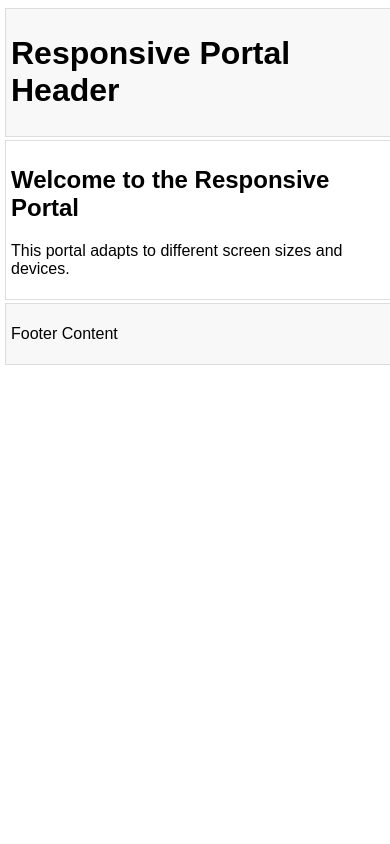
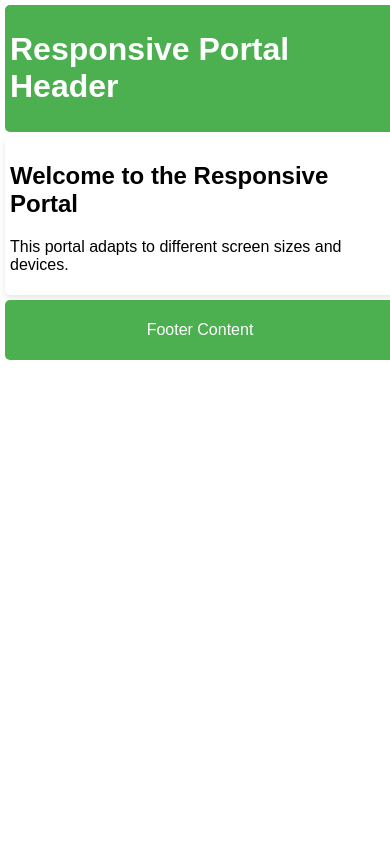
Before and after one commit to Pardhu-Guttula/BankingUsecase, a Python web app: template backend/templates/index.html in a window 390 px wide. Run offline with Jinja, Linux system fonts and the light colour scheme; the template is opened without the code that fills it, so the values that code supplies are empty.

Commit message:
commited by n8n

```diff
--- a/backend/static/css/styles.css
+++ b/backend/static/css/styles.css
@@ -1,36 +1,55 @@
-/* Epic Title: Implement Adaptive Layouts */
+/* Epic Title: Consistency Across Devices */
 
 body {
     font-family: Arial, sans-serif;
     margin: 0;
     padding: 0;
     box-sizing: border-box;
+    display: flex;
+    flex-direction: column;
+    min-height: 100vh;
 }
 
-/* Default styles for desktop */
 .container {
     width: 100%;
     max-width: 1200px;
     margin: 0 auto;
     padding: 20px;
+    flex: 1;
 }
 
-.header, .main-content, .footer {
-    padding: 10px;
-    margin: 10px 0;
-    border: 1px solid #ddd;
+header, .main-content, footer {
+    padding: 20px;
+    margin-bottom: 20px;
+    border-radius: 5px;
 }
 
-.header {
-    background-color: #f8f8f8;
+header {
+    background-color: #4CAF50;
+    color: white;
 }
 
 .main-content {
     background-color: #fff;
+    box-shadow: 0 3px 6px rgba(0, 0, 0, 0.1);
 }
 
-.footer {
-    background-color: #f8f8f8;
+footer {
+    color: #fff;
+    background-color: #4CAF50;
+    display: flex;
+    justify-content: center;
+    align-items: center;
+}
+
+nav a {
+    color: white;
+    text-decoration: none;
+    padding: 10px;
+}
+
+nav a:hover {
+    text-decoration: underline;
 }
 
 /* Tablet view */
@@ -38,9 +57,12 @@ body {
     .container {
         padding: 10px;
     }
-    .header, .main-content, .footer {
-        margin: 5px 0;
-        padding: 8px;
+    header, .main-content, footer {
+        padding: 10px;
+        margin-bottom: 10px;
+    }
+    nav a {
+        padding: 5px;
     }
 }
 
@@ -49,8 +71,16 @@ body {
     .container {
         padding: 5px;
     }
-    .header, .main-content, .footer {
-        margin: 3px 0;
+    header, .main-content, footer {
         padding: 5px;
+        margin-bottom: 5px;
+    }
+    nav a {
+        padding: 2px;
+    }
+    nav {
+        display: flex;
+        flex-direction: column;
+        align-items: center;
     }
 }
```
